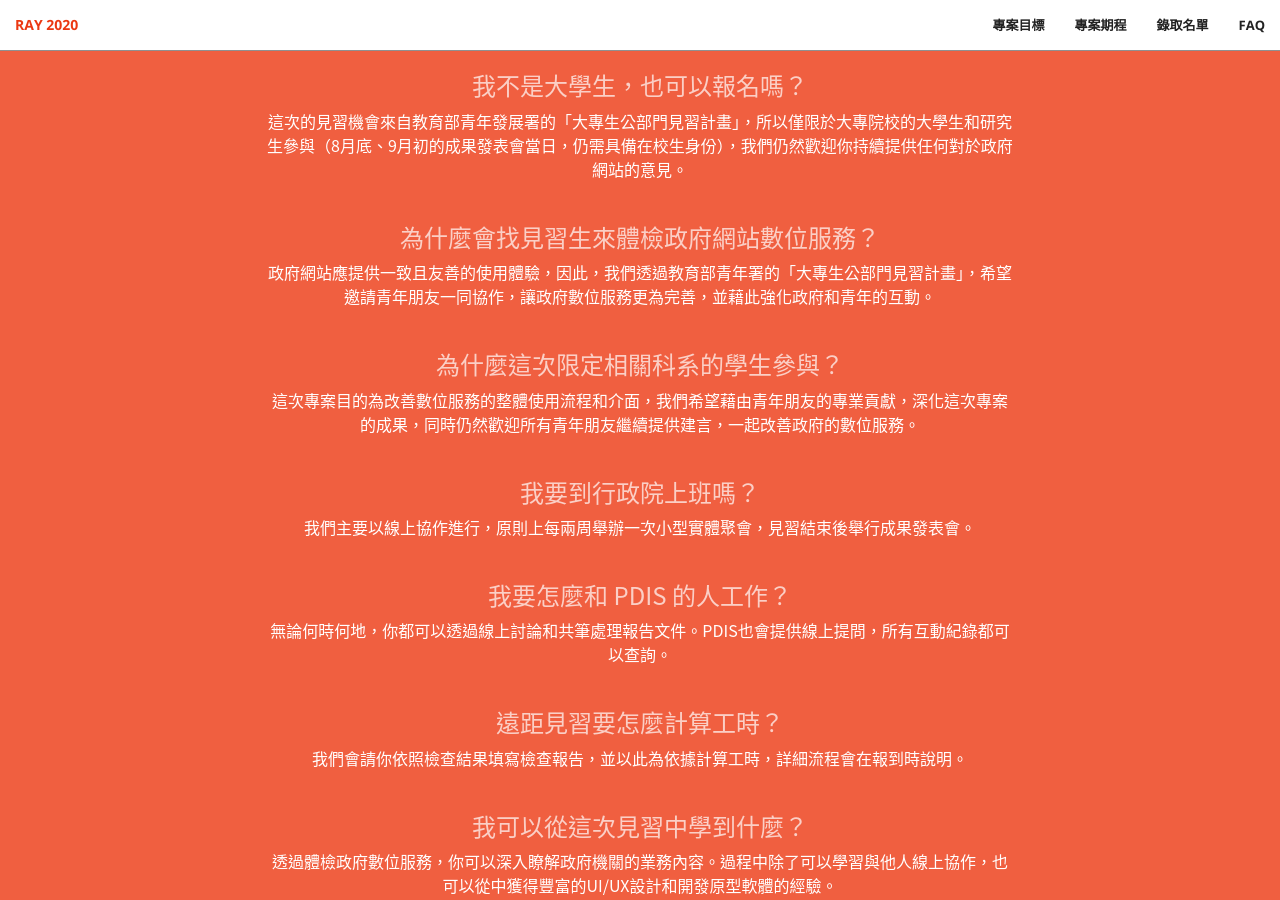
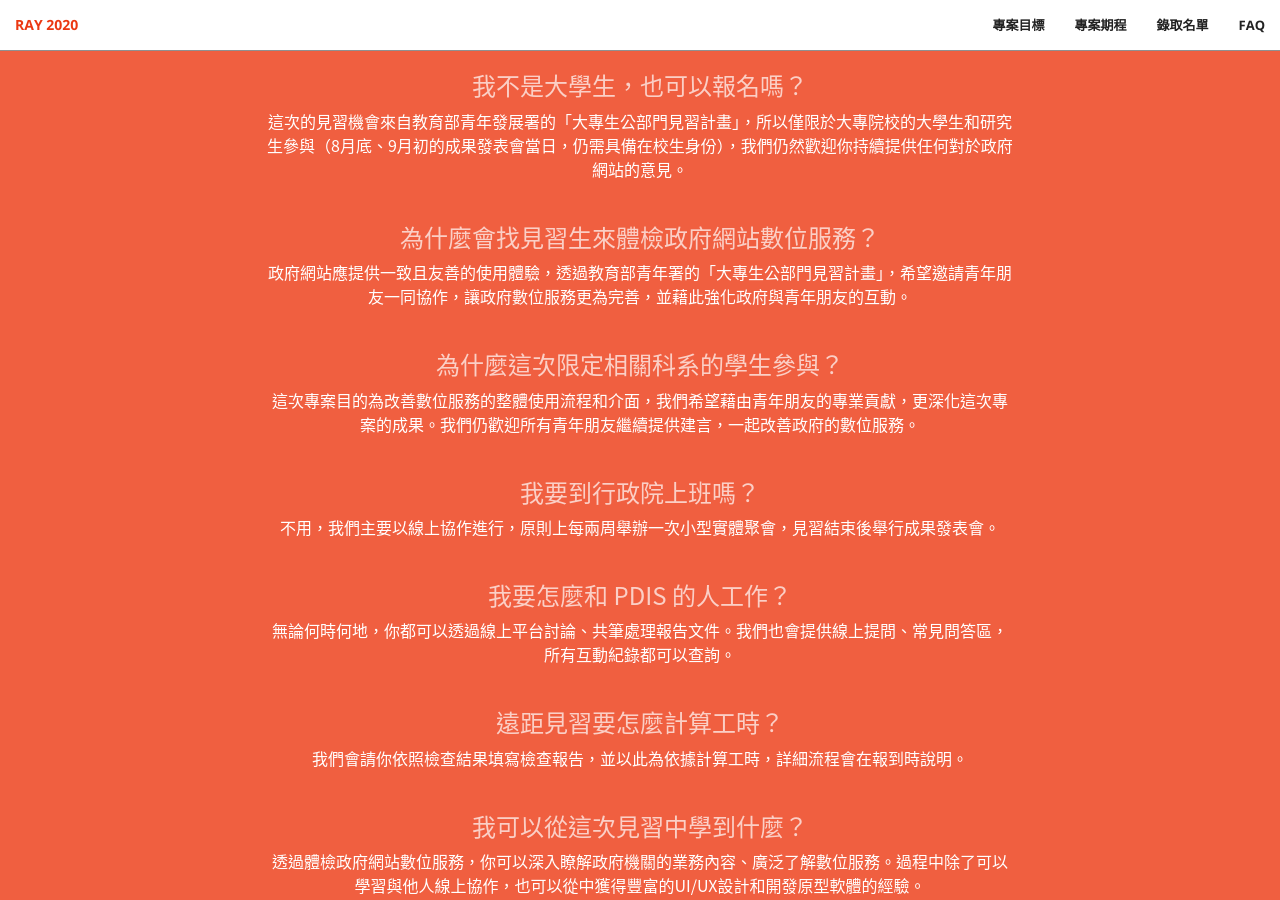
Before and after one commit to PDIS/ray2020-recruit, a Jekyll site: the page built from docs/index.html, in a window 1280 px wide and 900 px high, scrolled down 2657 px. Built offline with Jekyll 4.4.1, drawn with Linux system fonts in a browser that asks for light colours.

Commit message:
Update faq.json

```diff
--- a/docs/_data/faq.json
+++ b/docs/_data/faq.json
@@ -5,19 +5,19 @@
     },
     {
         "q": "為什麼會找見習生來體檢政府網站數位服務？",
-        "a": "政府網站應提供一致且友善的使用體驗，因此，我們透過教育部青年署的「大專生公部門見習計畫」，希望邀請青年朋友一同協作，讓政府數位服務更為完善，並藉此強化政府和青年的互動。"
+        "a": "政府網站應提供一致且友善的使用體驗，透過教育部青年署的「大專生公部門見習計畫」，希望邀請青年朋友一同協作，讓政府數位服務更為完善，並藉此強化政府與青年朋友的互動。"
     },
     {
         "q": "為什麼這次限定相關科系的學生參與？",
-        "a": "這次專案目的為改善數位服務的整體使用流程和介面，我們希望藉由青年朋友的專業貢獻，深化這次專案的成果，同時仍然歡迎所有青年朋友繼續提供建言，一起改善政府的數位服務。"
+        "a": "這次專案目的為改善數位服務的整體使用流程和介面，我們希望藉由青年朋友的專業貢獻，更深化這次專案的成果。我們仍歡迎所有青年朋友繼續提供建言，一起改善政府的數位服務。"
     },
     {
         "q": "我要到行政院上班嗎？",
-        "a": "我們主要以線上協作進行，原則上每兩周舉辦一次小型實體聚會，見習結束後舉行成果發表會。"
+        "a": "不用，我們主要以線上協作進行，原則上每兩周舉辦一次小型實體聚會，見習結束後舉行成果發表會。"
     },
     {
         "q": "我要怎麼和 PDIS 的人工作？",
-        "a": "無論何時何地，你都可以透過線上討論和共筆處理報告文件。PDIS也會提供線上提問，所有互動紀錄都可以查詢。"
+        "a": "無論何時何地，你都可以透過線上平台討論、共筆處理報告文件。我們也會提供線上提問、常見問答區，所有互動紀錄都可以查詢。"
     },
     {
         "q": "遠距見習要怎麼計算工時？",
@@ -25,7 +25,7 @@
     },
     {
         "q": "我可以從這次見習中學到什麼？",
-        "a": "透過體檢政府數位服務，你可以深入瞭解政府機關的業務內容。過程中除了可以學習與他人線上協作，也可以從中獲得豐富的UI/UX設計和開發原型軟體的經驗。"
+        "a": "透過體檢政府網站數位服務，你可以深入瞭解政府機關的業務內容、廣泛了解數位服務。過程中除了可以學習與他人線上協作，也可以從中獲得豐富的UI/UX設計和開發原型軟體的經驗。"
     },
     {
         "q": "以後還有類似的見習機會嗎？",
```
